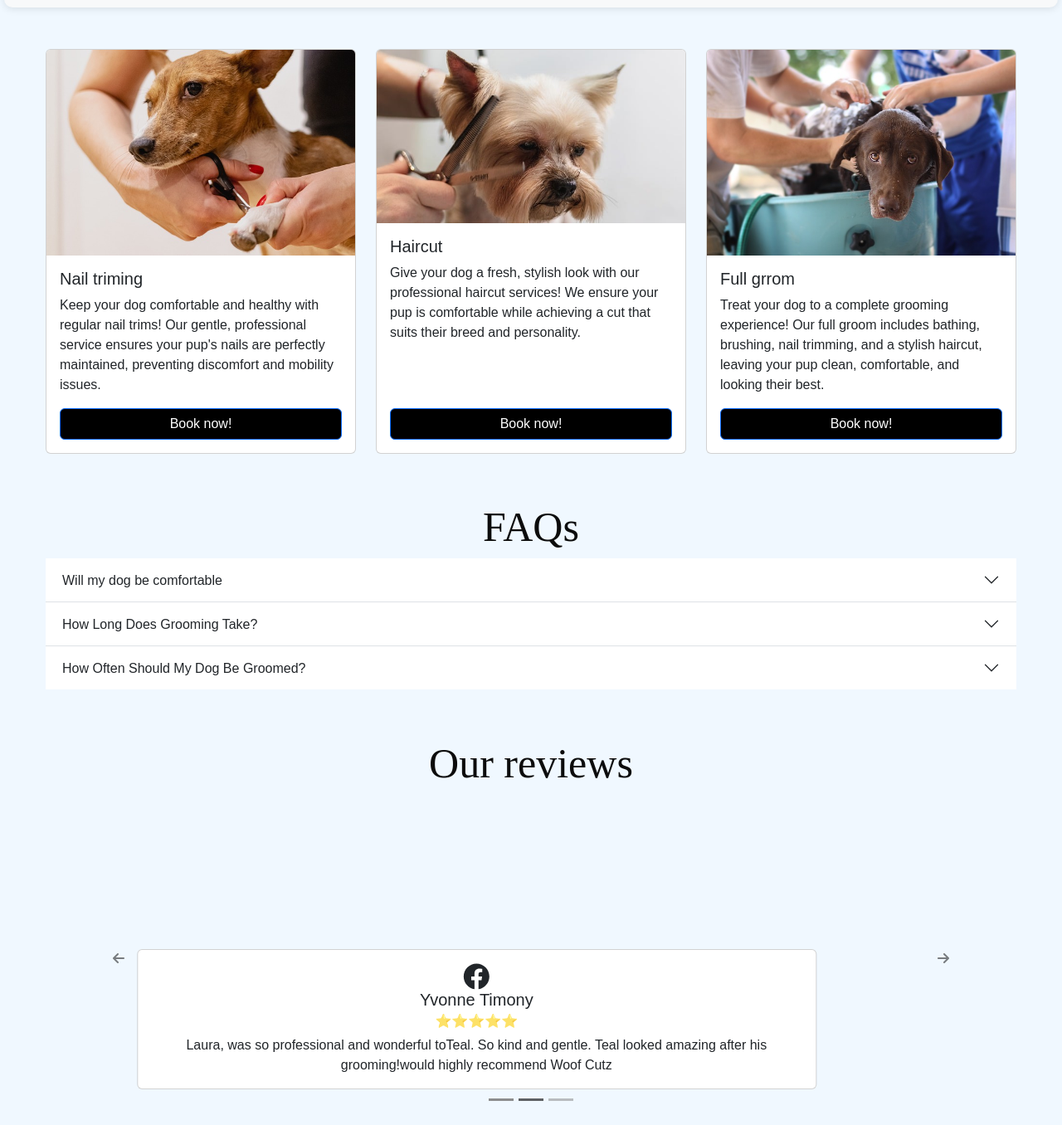
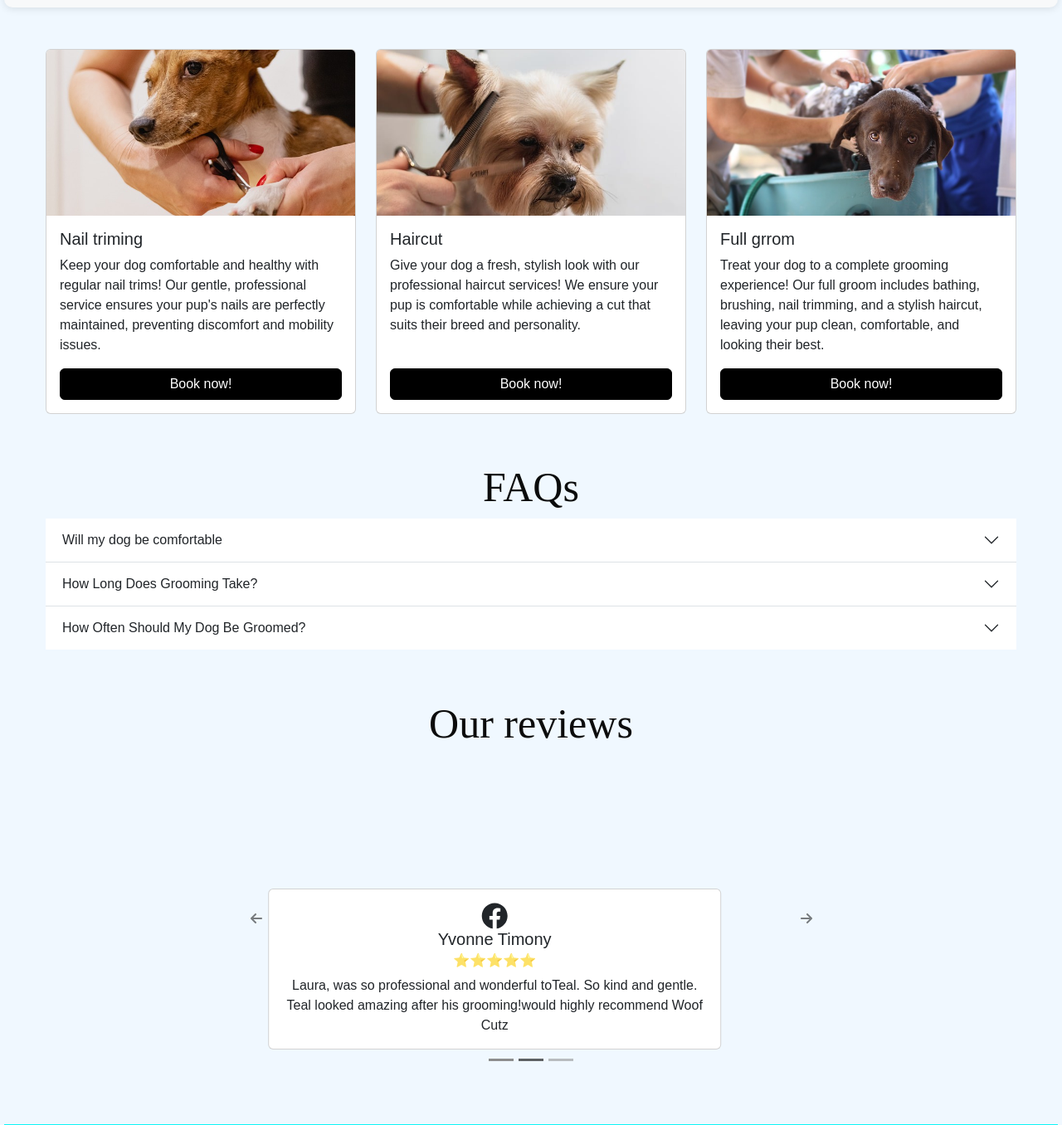
Before and after one commit to walshpg1/NCIGroupProject.github.io, a plain HTML site: page services.html in a window 1280 px wide. Shown: the part 242-1598 px from the top of the page at 83% size. Drawn offline with nearby package versions, Linux system fonts and the light colour scheme; a web font is replaced by a local one.

Commit message:
Fixed issue with images on cards being different sizes

```diff
--- a/services.html
+++ b/services.html
@@ -129,7 +129,7 @@
         </div>
         <h1>Our reviews</h1>
 
-        <div id="carouselExampleCaptions" class="carousel slide col-12" data-bs-ride="carousel" >
+        <div id="carouselExampleCaptions" class="carousel slide col-12 col-sm-8 offset-sm-2" data-bs-ride="carousel" >
             <div class="carousel-indicators" >
               <button type="button" data-bs-target="#carouselExampleCaptions" style="background-color:black;" data-bs-slide-to="0" class="active" aria-current="true" aria-label="Slide 1"></button>
               <button type="button" data-bs-target="#carouselExampleCaptions" data-bs-slide-to="1" aria-label="Slide 2"></button>
--- a/stylesercon.css
+++ b/stylesercon.css
@@ -7,6 +7,12 @@
 
 .service-cards a{
     background-color: #000!important;
+    border-color:#000;
+}
+
+.card-img-top {
+    height: 200px;
+    object-fit: cover;
 }
 
 .carousel-indicators button {background-color:gray!important;}
```
